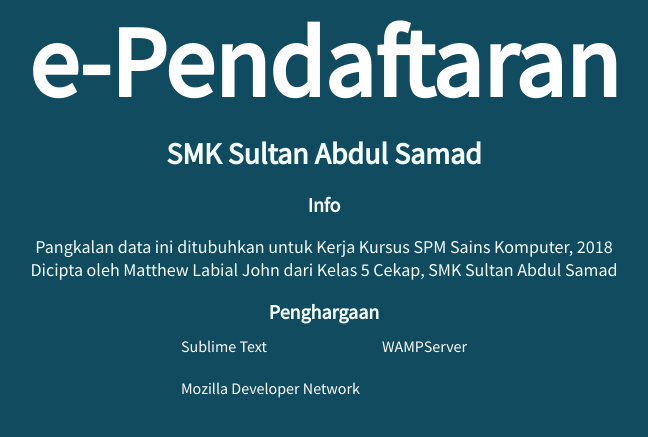
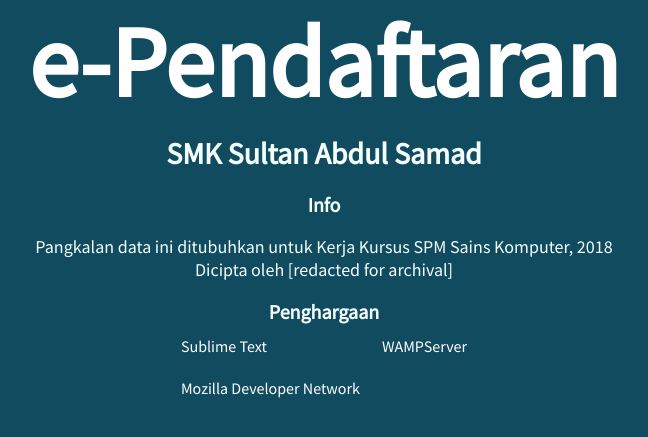
Before and after one commit to mattlab7/ependaftaran, a PHP site: page /info/ in a window 1280 px wide. Shown: the part 251-688 px from the top of the page, without its empty margins (316-964 px from the left). Run offline with PHP 8.4, Linux system fonts and the light colour scheme.

Commit message:
Update index.php

```diff
--- a/info/index.php
+++ b/info/index.php
@@ -41,7 +41,7 @@
 		<h1><a href="../">e-Pendaftaran</a></h1>
 		<h3>SMK Sultan Abdul Samad</h3>
 		<h4>Info</h4>
-		<p>Pangkalan data ini ditubuhkan untuk Kerja Kursus SPM Sains Komputer, 2018 </br> Dicipta oleh Matthew Labial John dari Kelas 5 Cekap, SMK Sultan Abdul Samad</p>
+		<p>Pangkalan data ini ditubuhkan untuk Kerja Kursus SPM Sains Komputer, 2018 </br> Dicipta oleh [redacted for archival]</p>
 		<h4>Penghargaan</h4>
 		<table>
 			<tr>
```
